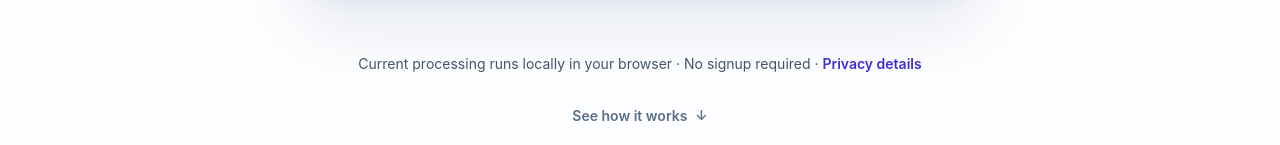
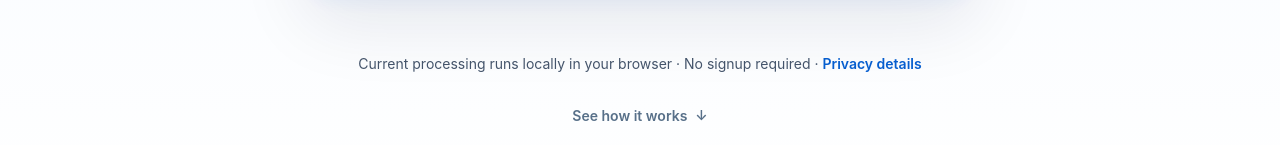
Before and after one commit to Rouane12/pdfbright, a Next.js app: page / in a window 1280 px wide. Shown: the part 774-919 px from the top of the page. Built offline with nearby package versions, Linux system fonts and the light colour scheme.

Commit message:
Align upload privacy link with PDFBright brand

```diff
--- a/src/components/upload-dropzone.tsx
+++ b/src/components/upload-dropzone.tsx
@@ -277,7 +277,7 @@ export function UploadDropzone() {
 
       <p className="mt-4 text-center text-[0.8rem] leading-5 text-slate-600 sm:text-sm">
         Current processing runs locally in your browser · No signup required ·{" "}
-        <a className="font-semibold text-indigo-700 underline-offset-4 hover:underline" href="/privacy">
+        <a className="brand-link font-semibold" href="/privacy">
           Privacy details
         </a>
       </p>
```
